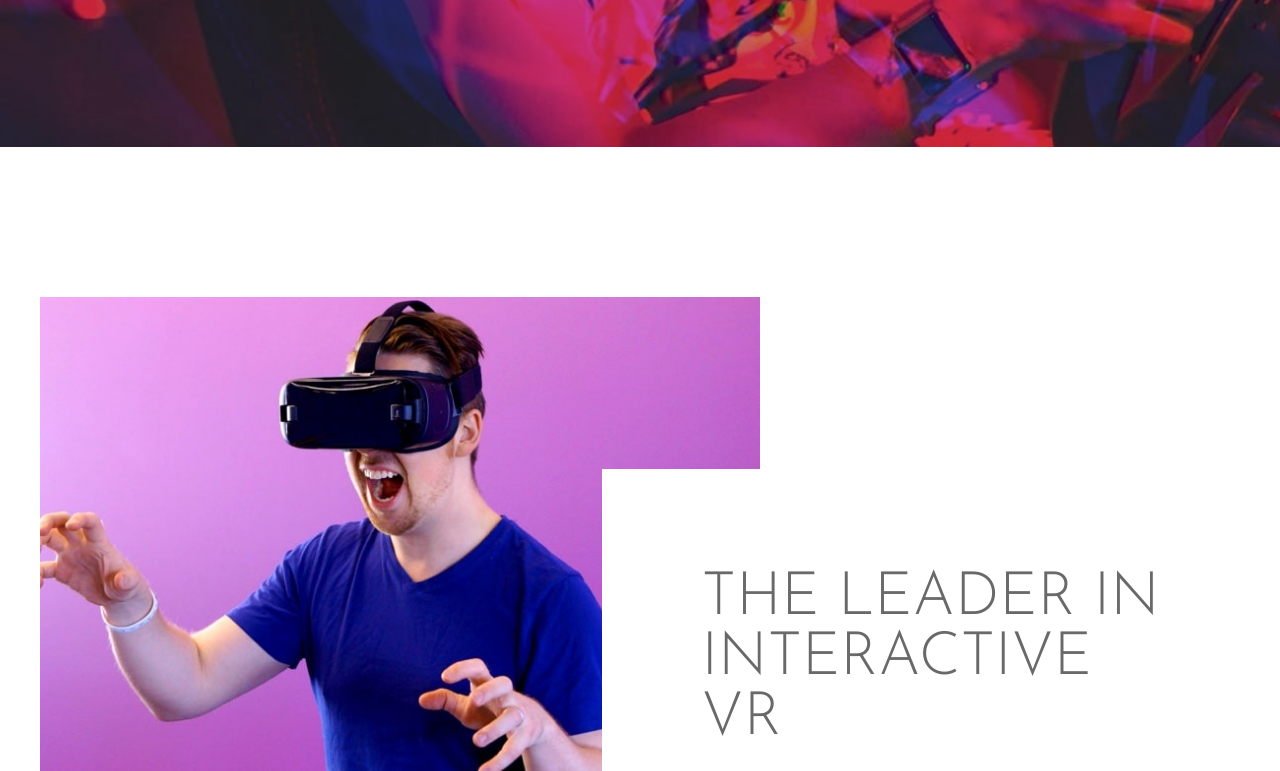
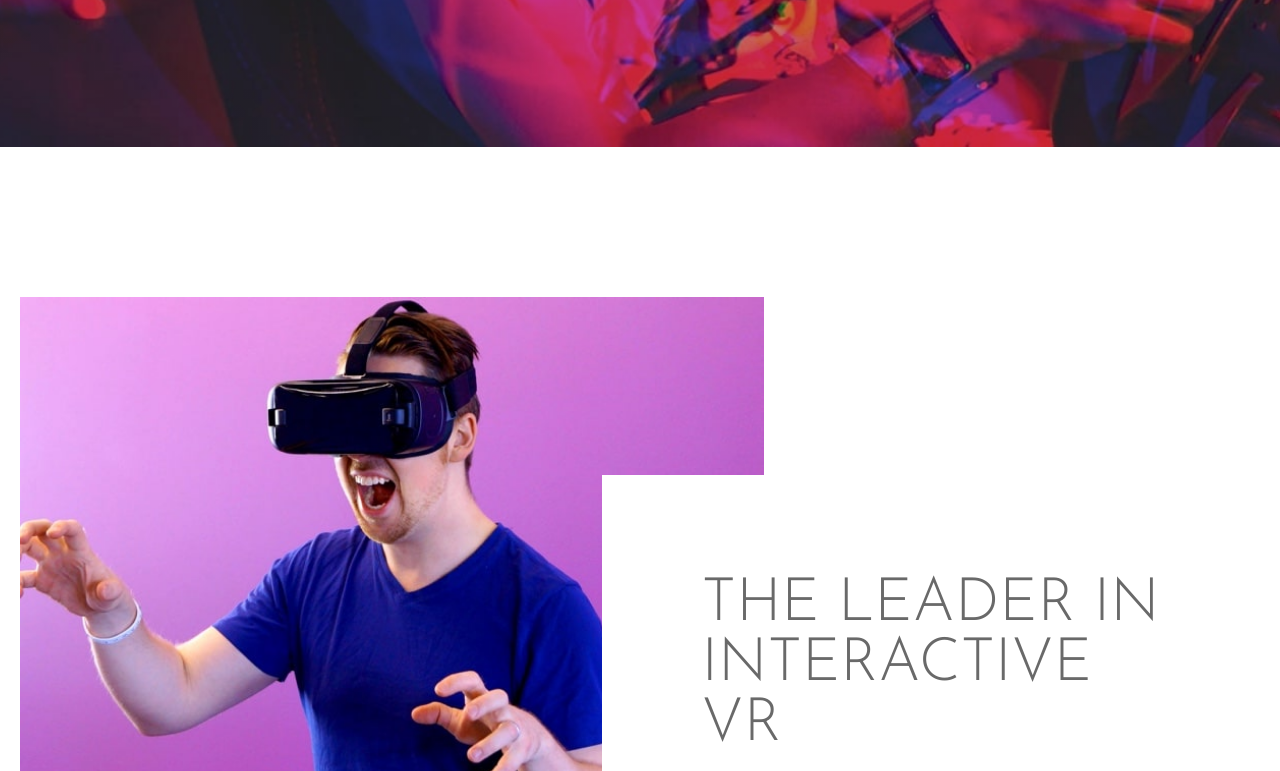
Before and after one commit to CodeWithBashir/LoopStudios-Landingpage, a plain HTML site: page index.html in a window 1280 px wide. Shown: the part 603-1374 px from the top of the page. Drawn offline with Linux system fonts and the light colour scheme.

Commit message:
Add files via upload

```diff
--- /dev/null
+++ b/app.js
@@ -0,0 +1 @@
+// This is Js Part of the app
--- a/index.html
+++ b/index.html
@@ -128,5 +128,6 @@
         </div>
       </footer>
     </main>
+    <script src="./app.js"></script>
   </body>
 </html>
--- a/style.css
+++ b/style.css
@@ -16,7 +16,7 @@ html {
 .container {
   max-width: 150rem;
   margin: 0 auto;
-  padding: 0 4rem;
+  padding: 0 2rem;
 }
 
 /* Navigation */
```
